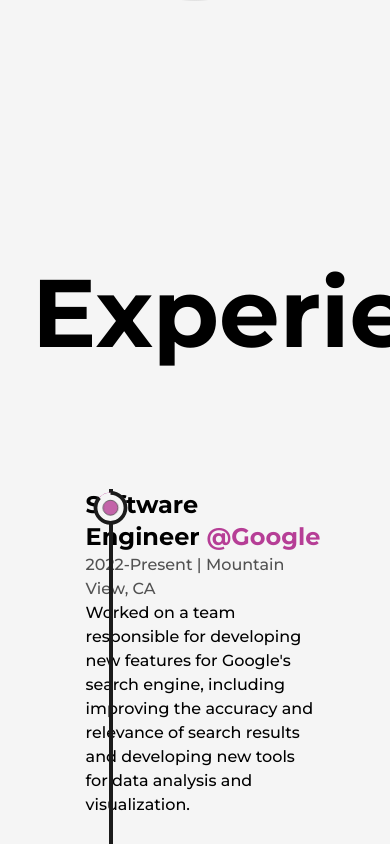
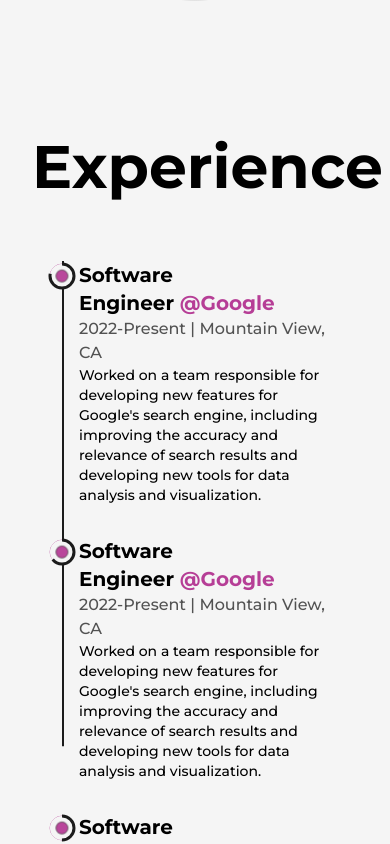
Before and after one commit to Yellowweii/Next-Personal-Website, a Next.js app: page /about in a window 390 px wide. Shown: the part 2020-2864 px from the top of the page. Built offline with nearby package versions, Linux system fonts and the light colour scheme.

Commit message:
finish the responsive experience module

```diff
--- a/components/Details/index.tsx
+++ b/components/Details/index.tsx
@@ -14,7 +14,7 @@
 const Details = ({ position, company, companyLink, time, address, work }: DetailsProps) => {
   const ref = useRef(null);
   return (
-    <li ref={ref} className="w-[60%] mx-auto flex flex-col items-center justify-between">
+    <li ref={ref} className="w-[80%] md:w-[60%] mx-auto flex flex-col items-center justify-between">
       <LiIcon reference={ref} />
       <motion.div
         initial={{ y: 80 }}
@@ -24,16 +24,16 @@
           once: true,
         }}
       >
-        <h3 className="capitalize font-bold text-2xl">
+        <h3 className="capitalize font-bold text-xl sm:text-2xl">
           {position}&nbsp;
-          <a target="_blank" className="text-primary capitalize" href={companyLink}>
+          <a target="_blank" className="text-primary dark:text-primaryDark capitalize" href={companyLink}>
             @{company}
           </a>
         </h3>
-        <span className="capitalize font-medium text-dark/75">
+        <span className="capitalize font-medium text-dark/75 dark:text-light/75">
           {time} | {address}
         </span>
-        <p className="font-medium w-full">{work}</p>
+        <p className="font-medium w-full text-sm md:text-base">{work}</p>
       </motion.div>
     </li>
   );
--- a/components/LiIcon/index.tsx
+++ b/components/LiIcon/index.tsx
@@ -9,7 +9,7 @@
   });
   return (
     <figure className="absolute left-0 stroke-dark z-10 dark:stroke-light">
-      <svg className="-rotate-90" width={75} height={75} viewBox="0 0 100 100">
+      <svg className="-rotate-90 w-[60px] h-[60px] md:w-[75px] md:h-[75px]" width={75} height={75} viewBox="0 0 100 100">
         <circle cx={75} cy={50} r={20} className="stroke-primary dark:stroke-primaryDark stroke-1 fill-none" />
         <motion.circle style={{ pathLength: scrollYProgress }} cx={75} cy={50} r={20} className="stroke-[5px] fill-light dark:fill-dark" />
         <circle cx={75} cy={50} r={10} className="animate-pulse stroke-1 fill-primary dark:fill-primaryDark" />
--- a/sections/Experience/index.tsx
+++ b/sections/Experience/index.tsx
@@ -11,10 +11,10 @@
     offset: ["start end", "center start"]
   });
   return (
-    <div className="my-64">
-      <h2 className="text-8xl font-bold mb-32 w-full text-center">Experience</h2>
-      <div ref={ref} className="w-[75%] mx-auto relative">
-        <motion.div style={{ scaleY: scrollYProgress }} className="absolute left-9 top-0 w-[4px] bg-dark h-full origin-top dark:bg-light"></motion.div>
+    <div className="my-32 xl:my-64">
+      <h2 className="text-6xl xl:text-8xl font-bold mb-16 xl:mb-32 w-full text-center">Experience</h2>
+      <div ref={ref} className="w-full md:w-[90%] lg:w-[75%] mx-auto relative">
+        <motion.div style={{ scaleY: scrollYProgress }} className="absolute left-[30px] md:left-9 top-0 w-[2px] md:w-[4px] bg-dark h-full origin-top dark:bg-light"></motion.div>
         <ul className="flex flex-col gap-8 items-start justify-between ml-4">
           {[1, 2, 3, 4, 5].map((item) => (
             <Details
--- a/sections/Navbar/index.tsx
+++ b/sections/Navbar/index.tsx
@@ -78,7 +78,7 @@
               <CustomMobileLink toggleMenu={toggleMenu} key={link.href} title={link.title} href={link.href} />
             ))}
           </nav>
-          <nav className="flex items-center justify-center flex-wrap mt-4">
+          <nav className="flex items-center justify-center flex-wrap mt-6">
             <motion.a href="https://github.com/Yellowweii" target="_blank" whileHover={{ y: -2 }} whileTap={{ scale: 0.9 }} className="w-6 mx-1 sm:mx-3 bg-light rounded-full dark:bg-dark">
               <GithubIcon />
             </motion.a>
--- a/sections/Skills/index.tsx
+++ b/sections/Skills/index.tsx
@@ -8,7 +8,10 @@
     <>
       <h2 className="font-bold text-6xl xl:text-8xl mt-32 xl:mt-64 w-full text-center">Skills</h2>
       <div className="w-full h-[50vh] sm:h-[60vh] md:h-[80vh] lg:h-screen relative flex items-center justify-center rounded-full bg-circularLightSm sm:bg-circularLightMd md:bg-circularLightLg lg:bg-circularLight dark:bg-circularDarkSm sm:dark:bg-circularDarkMd md:dark:bg-circularDarkLg lg:dark:bg-circularDark">
-        <motion.div className="flex items-center justify-center rounded-full font-semibold bg-dark text-light  p-3 text-base md:p-6 lg:p-8 absolute shadow-dark cursor-pointer dark:bg-light dark:text-dark" whileHover={{ scale: 1.05 }}>
+        <motion.div
+          className="flex items-center justify-center rounded-full font-semibold bg-dark text-light  p-3 text-base md:p-6 lg:p-8 absolute shadow-dark cursor-pointer dark:bg-light dark:text-dark"
+          whileHover={{ scale: 1.05 }}
+        >
           Web
         </motion.div>
         <Skill name="HTML" x="-25vw" y="2vw" />
```
Also changed, not shown: context/useThemeSwitch.tsx (deleted, +0 -9 lines).
